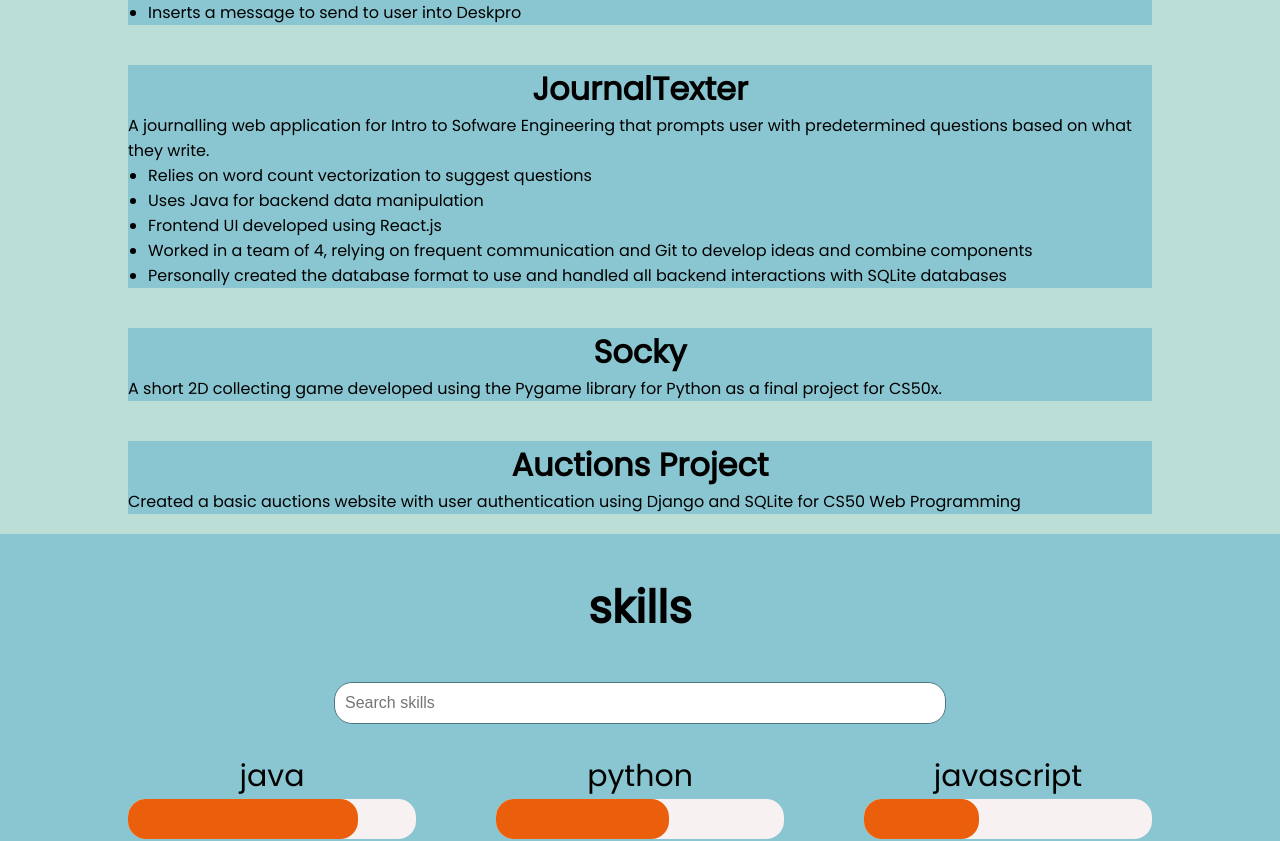
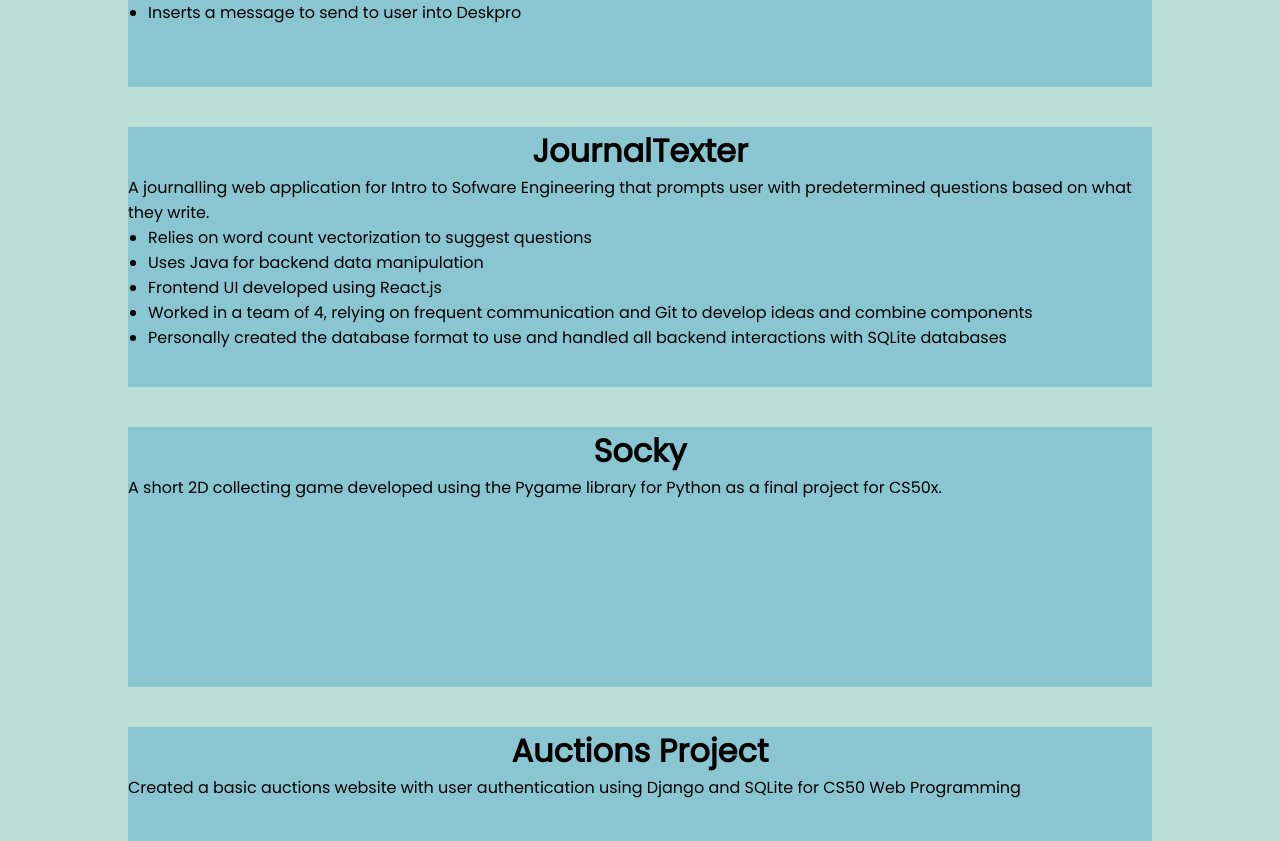
Before and after one commit to r-fameli/my-site, a React (Create React App) app: page / in a window 1280 px wide. Shown: the part 1889-2730 px from the top of the page. Built offline with nearby package versions, Linux system fonts and the light colour scheme.

Commit message:
Add popup functionality

```diff
--- a/src/components/homePageSections/Experience.js
+++ b/src/components/homePageSections/Experience.js
@@ -16,8 +16,6 @@ class ExperienceSection extends Component {
             backgroundColor: "#E2B5BC",
         }
         let boxStyle = { }
-            // boxShadow: "5px 10px #C5979E",
-        // }
         return (
             <div className={"Experience section"}>
                 <SectionHeading text="experience" />
--- a/src/components/homePageSections/Projects.js
+++ b/src/components/homePageSections/Projects.js
@@ -1,7 +1,7 @@
 import React, { Component } from 'react';
 import '../../css/Projects.css'
 import SectionHeading from '../heading/SectionHeading';
-import SectionBox from '../sectionBox/SectionBox';
+import SectionBoxWithPopup from '../sectionBox/SectionBoxWithPopup';
 import ccvImage from '../../assets/ccv-black-background.png'
 
 
@@ -51,28 +51,28 @@ class ProjectsSection extends Component {
             <div className={"Projects section"}>
                 <SectionHeading text="projects" />
                 <div className={"Projects-box-container"}>
-                    <SectionBox
+                    <SectionBoxWithPopup
                         title="CCV Automation Script"
                         description={ccvAutomationDescription}
                         className="Projects-box"
                         boxStyle={boxStyle}
                         textBoxStyle={textBoxStyle}
                     />
-                    <SectionBox
+                    <SectionBoxWithPopup
                         title="JournalTexter"
                         description={journalTexterDescription}
                         className="Projects-box"
                         boxStyle={boxStyle}
                         textBoxStyle={textBoxStyle}
                     />
-                    <SectionBox
+                    <SectionBoxWithPopup
                         title="Socky"
                         description={sockyDescription}
                         className="Projects-box"
                         boxStyle={boxStyle}
                         textBoxStyle={textBoxStyle}
                     />
-                    <SectionBox
+                    <SectionBoxWithPopup
                         title="Auctions Project"
                         description={auctionsProject}
                         className="Projects-box"
--- a/src/components/sectionBox/SectionBox.js
+++ /dev/null
@@ -1,16 +0,0 @@
-import React from 'react';
-import '../../css/SectionBox.css';
-
-function SectionBox(props) {
-    // TODO add bottom links
-    return (
-        <div className="SectionBox" style={props.boxStyle}>
-            <span className="SectionBox-text" style={props.textBoxStyle}>
-                <h1>{props.title}</h1>
-                {props.description}
-            </span>
-        </div>
-    )
-}
-
-export default SectionBox;
--- a/src/components/sectionBox/SectionBoxWithImage.js
+++ b/src/components/sectionBox/SectionBoxWithImage.js
@@ -1,13 +1,13 @@
 import React from 'react';
-import '../../css/SectionBox.css';
+import '../../css/SectionBoxWithImage.css';
 
 function SectionBoxWithImage(props) {
     return (
-        <div className="SectionBox" style={props.boxStyle}>
-            <span className="SectionBox-image-container">
-                <img className="SectionBox-image" src={props.image} />
+        <div className="SectionBoxWithImage" style={props.boxStyle}>
+            <span className="SectionBoxWithImage-image-container">
+                <img className="SectionBoxWithImage-image" src={props.image} />
             </span>
-            <span className="SectionBox-text" style={props.textBoxStyle} >
+            <span className="SectionBoxWithImage-text" style={props.textBoxStyle} >
                 <h1>{props.title}</h1>
                 {props.description}
             </span>
--- /dev/null
+++ b/src/components/sectionBox/SectionBoxWithPopup.js
@@ -0,0 +1,21 @@
+import React from 'react';
+import '../../css/SectionBoxWithPopup.css';
+import SampleImage from '../../assets/profile.jpg'
+
+
+function SectionBoxWithPopup(props) {
+    // TODO add bottom links
+    return (
+        <div className="SectionBoxWithPopup" style={props.boxStyle}>
+            <div className="SectionBoxWithPopup-text" style={props.textBoxStyle}>
+                <h1>{props.title}</h1>
+                {props.description}
+            </div>
+            <div className="SectionBox-popup">
+                <img className="SectionBoxWithPopup-image" src={SampleImage}/>
+            </div>
+        </div>
+    )
+}
+
+export default SectionBoxWithPopup;
--- a/src/css/End.css
+++ b/src/css/End.css
@@ -29,37 +29,6 @@ hr {
     margin-right:auto;
 }
 
-.End-icon-container {
-    margin:20px;
-    display: inline-block;
-    width:100px;
-    height:100px;
-    position:relative;
-    text-align:center;
-}
-
-.End-icon-circle {
-    width: 95%;
-    height: 95%;
-    margin: auto;
-    border-radius: 50%;
-    background-color: black;
-    border: 2px solid white;
-}
-
-.End-icon {
-    position: absolute;
-    margin-left: auto;
-    margin-right: auto;
-    left: 0;
-    right: 0;
-    width:60%;
-    height:60%;
-    top:50%;
-    transform: translateY(-50%);
-    z-index:3;
-}
-
 .End-icons-row {
     display:flex;
     /* flex-direction:row-reverse; */
--- a/src/css/SectionBox.css
+++ /dev/null
@@ -1,58 +0,0 @@
-
-.SectionBox {
-    width:80%;
-    display:flex;
-    margin: 20px;
-    max-height: 260px;
-    /* display:grid; */
-    /* grid-template-columns: 30% 80%; */
-    /* column-gap: 0; */
-}
-
-.SectionBox-image {
-    max-width: 260px;
-    max-height:260px;
-}
-
-.SectionBox-text {
-    vertical-align: top;
-    /* text-align: center; */
-    /* background-color: #E2B5BC; */
-    /* height: 260px; */
-    width: 100%;
-}
-
-
-.SectionBox-text h1 {
-    text-align:center;
-}
-
-.SectionBox-text ul li {
-    margin-left:20px;
-}
-
-/* https://www.w3docs.com/snippets/css/how-to-align-inline-block-elements-to-top-of-the-container.html */
-
-/*
-.SectionBox {
-    width:80%;
-    background-color:red;
-}
-
-
-.SectionBox span {
-    display:inline-block
-}
-
-.SectionBox-image {
-    width:260px;
-    height:260px;
-}
-
-.SectionBox-text {
-    vertical-align: top;
-    text-align: center;
-    background-color: #E2B5BC;
-    height: 260px;
-    width: 78.5%;
-} */
--- /dev/null
+++ b/src/css/SectionBoxWithImage.css
@@ -0,0 +1,32 @@
+
+.SectionBoxWithImage {
+    width:80%;
+    display:flex;
+    margin: 20px;
+    max-height: 260px;
+}
+
+.SectionBoxWithImage-text {
+    vertical-align: top;
+    width: 100%;
+    position:relative;
+    z-index:1;
+}
+
+.SectionBoxWithImage-text h1 {
+    text-align:center;
+}
+
+.SectionBoxWithImage-text ul li {
+    margin-left:20px;
+}
+
+/* WithImage */
+.SectionBoxWithImage-image {
+    max-width: 260px;
+    max-height:260px;
+}
+
+
+
+/* https://www.w3docs.com/snippets/css/how-to-align-inline-block-elements-to-top-of-the-container.html */
--- /dev/null
+++ b/src/css/SectionBoxWithPopup.css
@@ -0,0 +1,62 @@
+
+:root {
+    --popup-height:500px;
+}
+
+.SectionBoxWithPopup {
+    width:80%;
+    display:flex;
+    justify-content: center;
+    margin: 20px;
+    min-height: 260px;
+    max-height: 260px;
+    transition: margin-bottom 2s, margin-top 2s;
+}
+
+.SectionBoxWithPopup-text {
+    vertical-align: top;
+    width: 100%;
+    position:relative;
+    z-index:1;
+}
+
+.SectionBoxWithPopup-text h1 {
+    text-align:center;
+}
+
+.SectionBoxWithPopup-text ul li {
+    margin-left:20px;
+}
+
+/* WithPopup */
+.SectionBox-popup {
+    position:absolute;
+    z-index: 0;
+    overflow:hidden;
+    width:80%;
+    height:90px;
+    transition: margin-top 2s, height 2s;
+}
+
+.SectionBoxWithPopup-image {
+    width: 100%;
+    height: var(--popup-height)
+}
+
+.SectionBoxWithPopup:hover .SectionBox-popup {
+    margin-top: calc(-1 * var(--popup-height));
+    height: var(--popup-height);
+}
+
+.SectionBoxWithPopup:hover {
+    margin-top: var(--popup-height);
+}
+
+/*
+.SectionBoxWithPopup:hover .SectionBoxWithPopup-image {
+    height: 500px;
+}
+ */
+
+
+/* https://www.w3docs.com/snippets/css/how-to-align-inline-block-elements-to-top-of-the-container.html */
```
Also changed, not shown: 2 other files (tests, documents, lock files or other folders).
